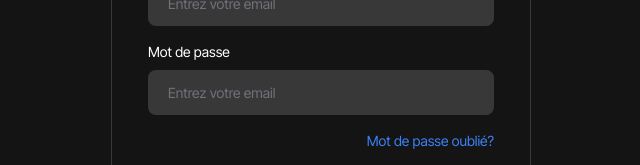
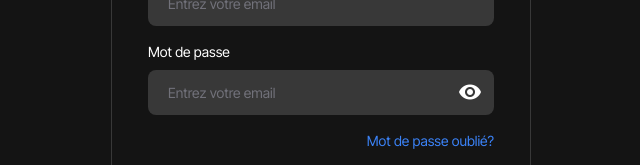
Before and after one commit to KiritoEM/angular-nest, an Angular app: page /login in a window 1280 px wide. Shown: the part 350-515 px from the top of the page, without its empty margins (319-959 px from the left). Built offline with nearby package versions, Linux system fonts and the light colour scheme.

Commit message:
feat: add password-input with icon

```diff
--- a/angular.json
+++ b/angular.json
@@ -29,7 +29,10 @@
                 "input": "public"
               }
             ],
-            "styles": ["src/styles.scss"],
+            "styles": [
+              "@angular/material/prebuilt-themes/azure-blue.css",
+              "src/styles.scss"
+            ],
             "scripts": []
           },
           "configurations": {
@@ -83,7 +86,10 @@
                 "input": "public"
               }
             ],
-            "styles": ["src/styles.scss"],
+            "styles": [
+              "@angular/material/prebuilt-themes/azure-blue.css",
+              "src/styles.scss"
+            ],
             "scripts": []
           }
         }
--- a/package.json
+++ b/package.json
@@ -11,10 +11,12 @@
   "private": true,
   "dependencies": {
     "@angular/animations": "^19.0.0",
+    "@angular/cdk": "^19.0.4",
     "@angular/common": "^19.0.0",
     "@angular/compiler": "^19.0.0",
     "@angular/core": "^19.0.0",
     "@angular/forms": "^19.0.0",
+    "@angular/material": "^19.0.4",
     "@angular/platform-browser": "^19.0.0",
     "@angular/platform-browser-dynamic": "^19.0.0",
     "@angular/router": "^19.0.0",
--- a/src/app/app.component.ts
+++ b/src/app/app.component.ts
@@ -1,6 +1,5 @@
 import { Component } from '@angular/core';
-import { PokemonCardComponent } from './pages/pokemon-card/pokemon-card.component';
-import { RouterLink, RouterOutlet } from '@angular/router';
+import { RouterOutlet } from '@angular/router';
 
 @Component({
   selector: 'app-root',
--- a/src/app/app.config.ts
+++ b/src/app/app.config.ts
@@ -2,7 +2,8 @@ import { ApplicationConfig, provideZoneChangeDetection } from '@angular/core';
 import { provideRouter } from '@angular/router';
 
 import { routes } from './app.routes';
+import { provideAnimationsAsync } from '@angular/platform-browser/animations/async';
 
 export const appConfig: ApplicationConfig = {
-  providers: [provideZoneChangeDetection({ eventCoalescing: true }), provideRouter(routes)]
+  providers: [provideZoneChangeDetection({ eventCoalescing: true }), provideRouter(routes), provideAnimationsAsync()]
 };
--- a/src/app/pages/login/login.component.html
+++ b/src/app/pages/login/login.component.html
@@ -7,8 +7,14 @@
             <app-input label="Adresse email" placeholder="Entrez votre email" [type]="'email'"
                 [control]="getControl('email')" customErrorText="L'email est requis">
             </app-input>
-            <app-input label="Mot de passe" placeholder="Entrez votre email" [type]="'password'"
-                [control]="getControl('password')" customErrorText="Le mot de passe est requis">
+            <app-input label="Mot de passe" placeholder="Entrez votre email"
+                [type]="passwordVisible ? 'text' : 'password'" [control]="getControl('password')"
+                customErrorText="Le mot de passe est requis">
+                <ng-template #children>
+                    <mat-icon class="mt-1 cursor-pointer" (click)="togglePasswordVisibility()">{{passwordVisible ?
+                        "visibility_off" :
+                        "visibility"}}</mat-icon>
+                </ng-template>
             </app-input>
             <p class="text-blue-500 text-sm text-end">Mot de passe oublié?</p>
             <button my-button class="mt-3" type="submit">Se connecter</button>
--- a/src/app/pages/login/login.component.ts
+++ b/src/app/pages/login/login.component.ts
@@ -2,15 +2,17 @@ import { Component, Input } from '@angular/core';
 import { InputComponent } from '../../shared/input/input.component';
 import { ButtonComponent } from '../../shared/button/button.component';
 import { FormBuilder, FormControl, ReactiveFormsModule, Validators } from '@angular/forms';
+import { MatIconModule } from '@angular/material/icon';
 
 @Component({
   selector: 'app-login',
-  imports: [InputComponent, ButtonComponent, ReactiveFormsModule],
+  imports: [InputComponent, ButtonComponent, ReactiveFormsModule, MatIconModule],
   templateUrl: './login.component.html',
   styleUrl: './login.component.scss'
 })
 export class LoginComponent {
   loginForm: any;
+  passwordVisible: boolean = false;
 
   constructor(private formBuilder: FormBuilder) { }
 
@@ -25,6 +27,10 @@ export class LoginComponent {
     return this.loginForm.get(name) as FormControl
   }
 
+  togglePasswordVisibility() {
+    this.passwordVisible = !this.passwordVisible;
+  }
+
   submitForm(): void {
     if (this.loginForm?.valid) {
       console.log('Form data:', this.loginForm.value);
--- a/src/app/shared/input/input.component.html
+++ b/src/app/shared/input/input.component.html
@@ -4,6 +4,11 @@
         <input [type]="type"
             class="bg-transparent w-full p-2 placeholder:text-muted-foreground focus-visible:outline-none disabled:cursor-not-allowed disabled:opacity-50"
             [formControl]="control" [attr.placeholder]="placeholder || 'Entre une valeur'" />
+
+        <!-- NOTE Icon -->
+        <div class="absolute right-3 top-1/2 -translate-y-1/2">
+            <ng-container *ngTemplateOutlet="children"></ng-container>
+        </div>
     </div>
     <div *ngIf="control.invalid && control.touched" class="text-destructive text-xs mt-2">
         {{customErrorText}}
--- a/src/app/shared/input/input.component.scss
+++ b/src/app/shared/input/input.component.scss
@@ -7,6 +7,7 @@
     background-color: hsl(var(--input));
     padding-left: 0.75rem;
     font-size: 0.875rem;
+    position: relative;
     --tw-ring-offset-color: hsl(var(--background));
 
     &:focus-within {
--- a/src/app/shared/input/input.component.ts
+++ b/src/app/shared/input/input.component.ts
@@ -1,12 +1,12 @@
-import { NgClass, NgIf } from '@angular/common';
-import { Component, Input, Output, EventEmitter } from '@angular/core';
+import { NgClass, NgIf, NgTemplateOutlet } from '@angular/common';
+import { Component, Input, Output, EventEmitter, TemplateRef, ContentChild } from '@angular/core';
 import { FormControl, ReactiveFormsModule, Validators } from '@angular/forms';
 
 @Component({
   selector: 'app-input',
   templateUrl: './input.component.html',
   styleUrls: ['./input.component.scss'],
-  imports: [ReactiveFormsModule, NgIf, NgClass]
+  imports: [ReactiveFormsModule, NgIf, NgClass, NgTemplateOutlet]
 })
 export class InputComponent {
   @Input() label: string = '';
@@ -15,7 +15,9 @@ export class InputComponent {
   @Input() type: string = 'text';
   @Input() class: string = '';
   @Input() customErrorText: string = 'Ce champ est requis';
-  @Input() control: FormControl = new FormControl();
+  @Input() control: FormControl = new FormControl('', [Validators.required]);
+  @ContentChild(TemplateRef)
+  children!: TemplateRef<any> | null;
 
   @Output() valueChange = new EventEmitter<string>();
 
--- a/src/index.html
+++ b/src/index.html
@@ -7,9 +7,11 @@
   <base href="/">
   <meta name="viewport" content="width=device-width, initial-scale=1">
   <link rel="icon" type="image/x-icon" href="favicon.ico">
+  <link href="https://fonts.googleapis.com/css2?family=Roboto:wght@300;400;500&display=swap" rel="stylesheet">
+  <link href="https://fonts.googleapis.com/icon?family=Material+Icons" rel="stylesheet">
 </head>
 
-<body>
+<body class="mat-typography">
   <app-root></app-root>
 </body>
 
--- a/src/styles.scss
+++ b/src/styles.scss
@@ -39,3 +39,5 @@
     --chart-4: 43 74% 66%;
     --chart-5: 27 87% 67%;
 }
+html, body { height: 100%; }
+body { margin: 0; font-family: Roboto, "Helvetica Neue", sans-serif; }
```
Also changed, not shown: 1 other file (tests, documents, lock files or other folders).
